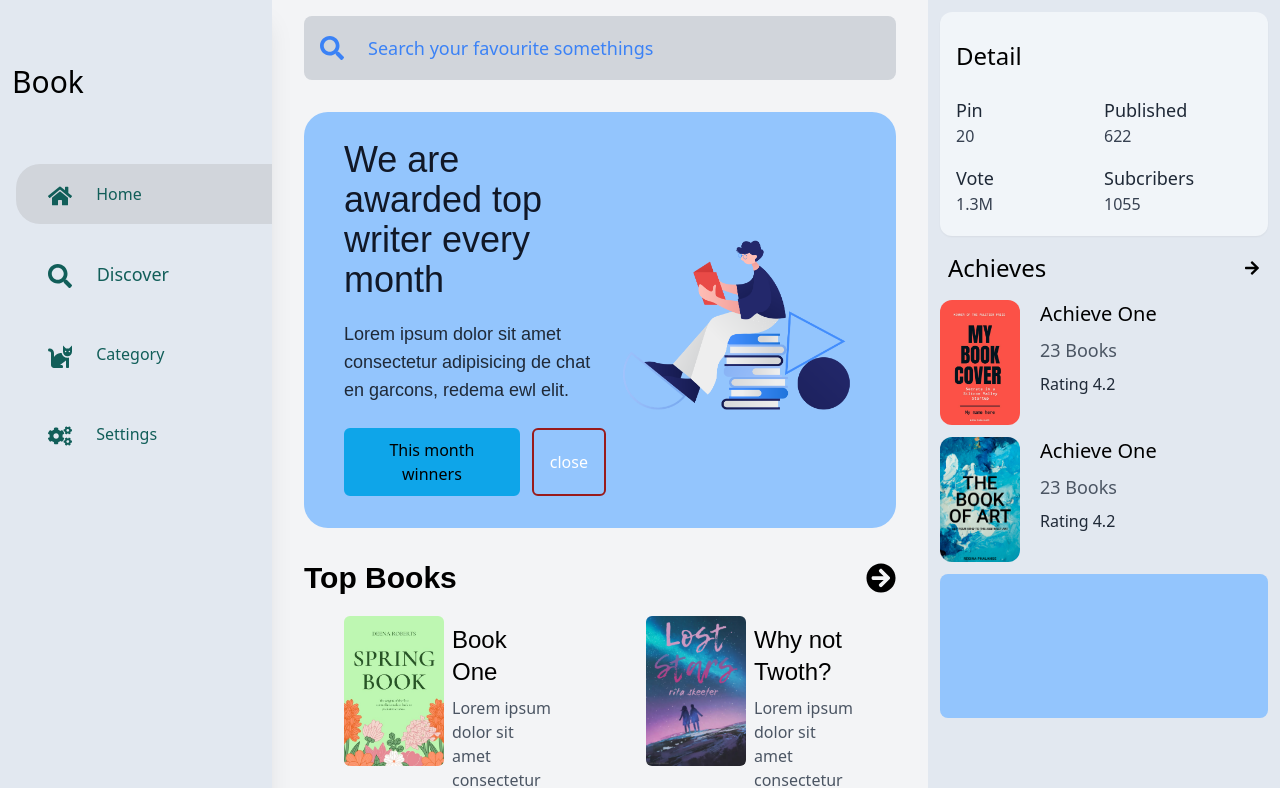
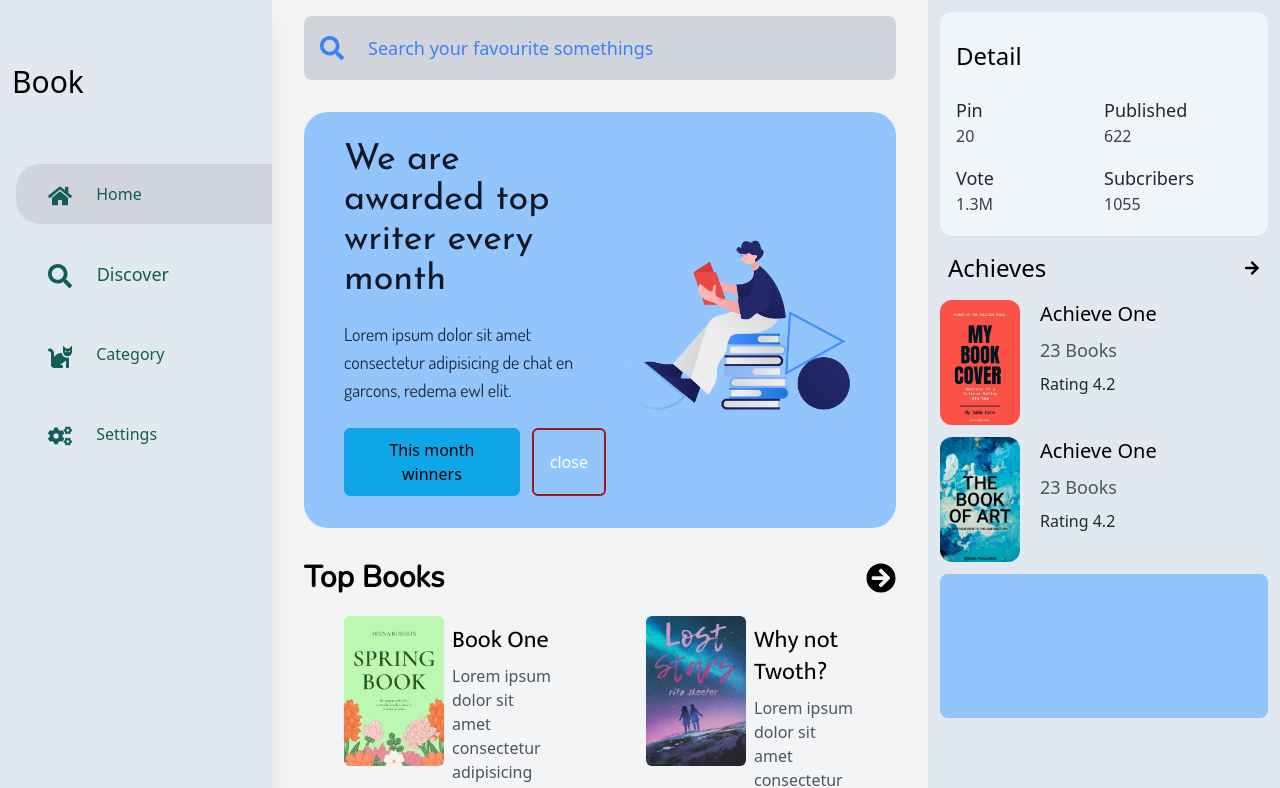
Before and after one commit to py4ephyopaing/book-app, a React (Vite) app: page / in a window 1280 px wide. Shown: the top 788 px of the page. Built offline with nearby package versions, Linux system fonts and the light colour scheme.

Commit message:
add fonts

```diff
--- a/src/index.css
+++ b/src/index.css
@@ -1,3 +1,5 @@
+@import url('https://fonts.googleapis.com/css2?family=Dosis&family=Josefin+Sans&family=Mukta&family=Nunito&display=swap');
+
 @tailwind base;
 @tailwind components;
 @tailwind utilities;
```
